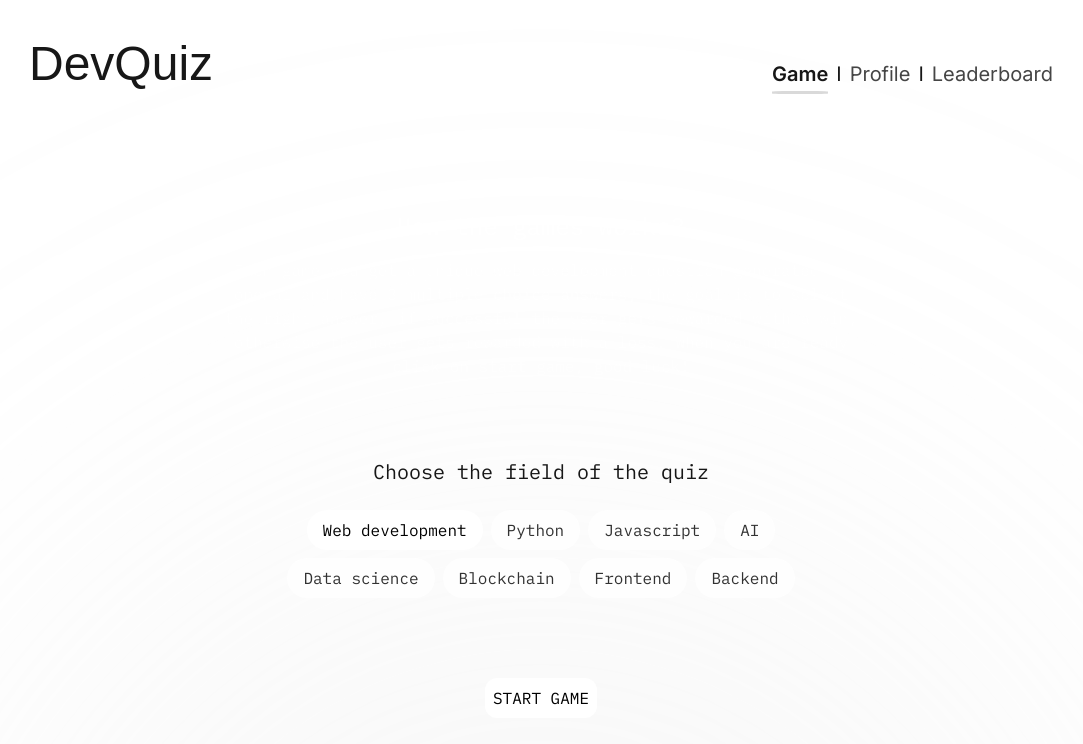
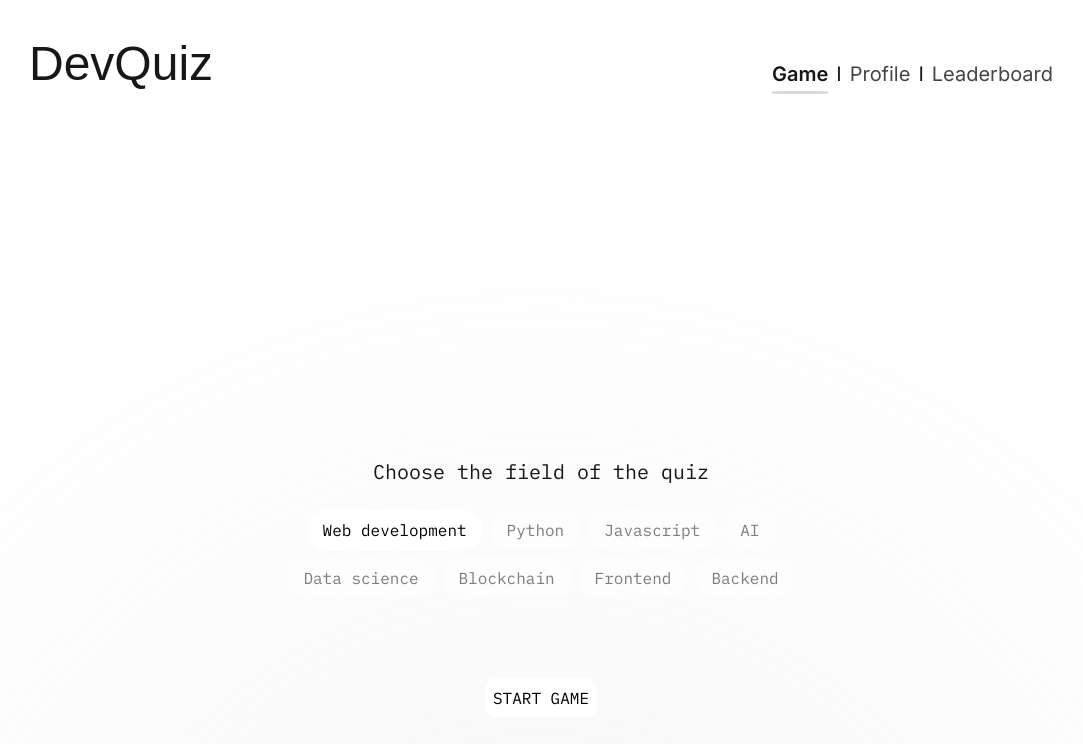
Before and after one commit to BChainbuddy/DevelopmentQuiz, a Next.js app: page /game in a window 1280 px wide. Shown: the top 744 px of the page, without its empty margins (99-1182 px from the left). Built offline with nearby package versions, Linux system fonts and the light colour scheme; a web font is replaced by a local one.

Commit message:
decrease category opacity for better contracts

```diff
--- a/src/app/game/page.tsx
+++ b/src/app/game/page.tsx
@@ -122,7 +122,7 @@ export default function GamePage() {
                   className={`lg:py-2 lg:px-4 md:py-1.5 md:px-2.5 py-1 px-2 lg:text-base md:text-sm text-xs bg-white text-black rounded-3xl text-center w-fit transition-all duration-300 ease-out cursor-pointer inline-block ${
                     category === item
                       ? "opacity-100"
-                      : "opacity-80 hover:opacity-100"
+                      : "opacity-50 hover:opacity-100"
                   }`}
                   key={i}
                 >
```
